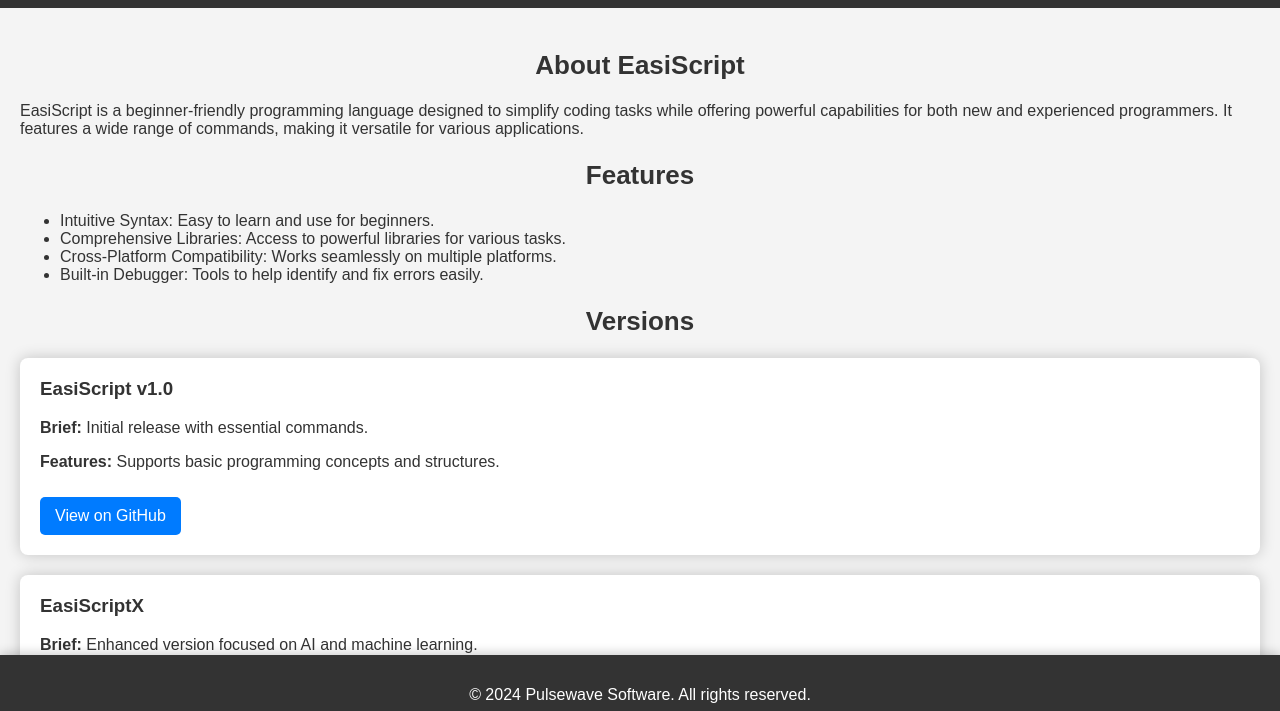
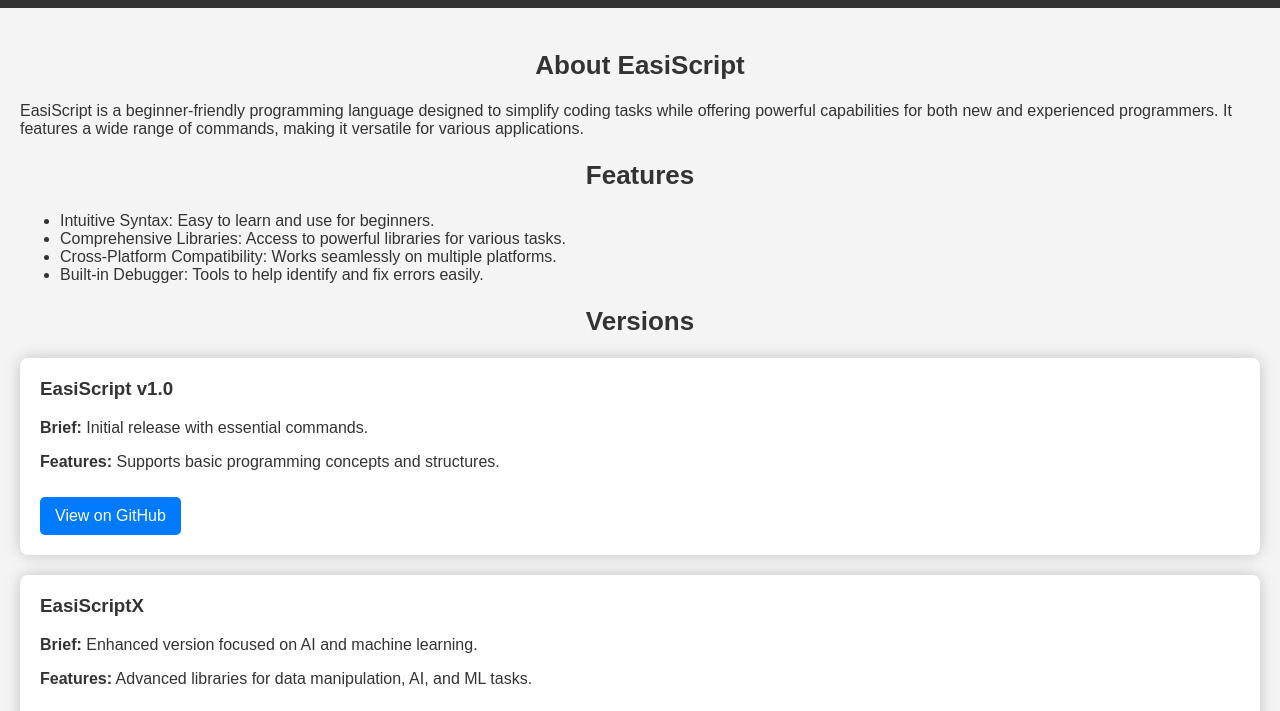
Before and after one commit to PulewaveSoftware/Website, a plain HTML site: page index.html in a window 1280 px wide. Shown: the part 65-776 px from the top of the page. Drawn offline with Linux system fonts and the light colour scheme.

Commit message:
Update style.css

```diff
--- a/style.css
+++ b/style.css
@@ -44,7 +44,7 @@ main {
     padding: 20px;
 }
 
-/* Projects Section */
+/* Section Headings */
 h2 {
     color: #333;
     text-align: center;
@@ -94,8 +94,7 @@ footer {
     color: white;
     text-align: center;
     padding: 15px 0;
-    position: fixed;
-    bottom: 0;
+    position: relative;
     width: 100%;
     box-shadow: 0 -2px 10px rgba(0, 0, 0, 0.2);
 }
```
